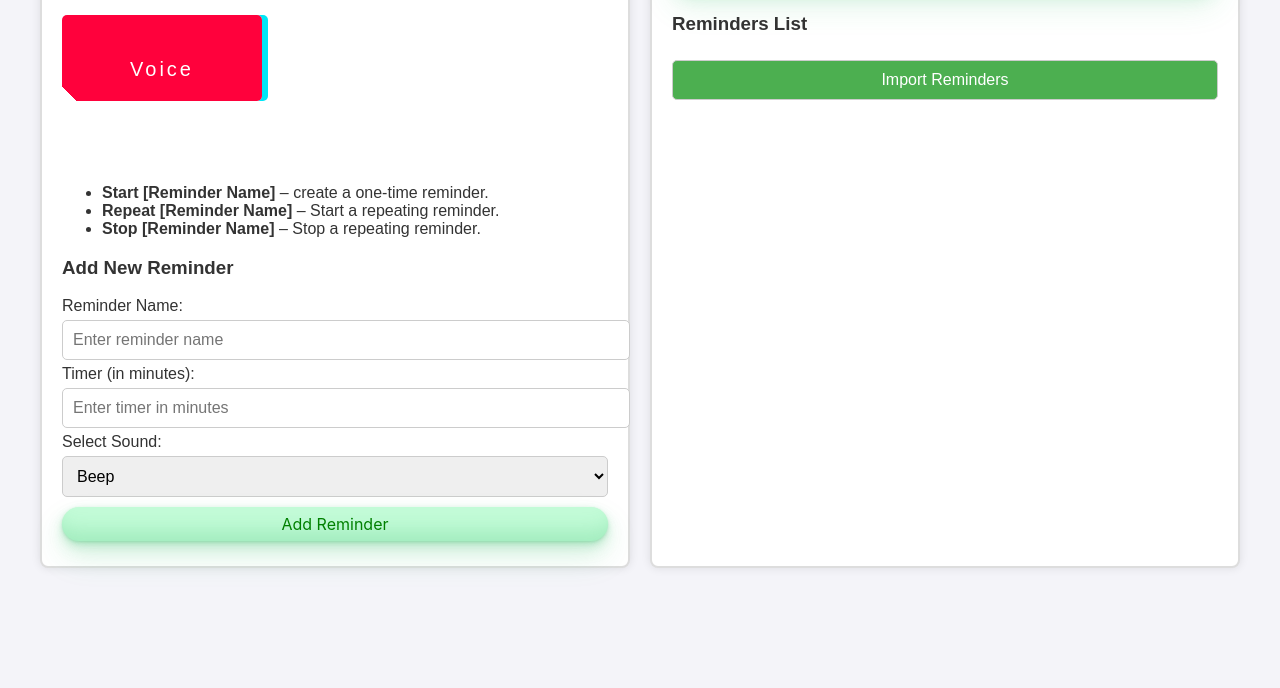
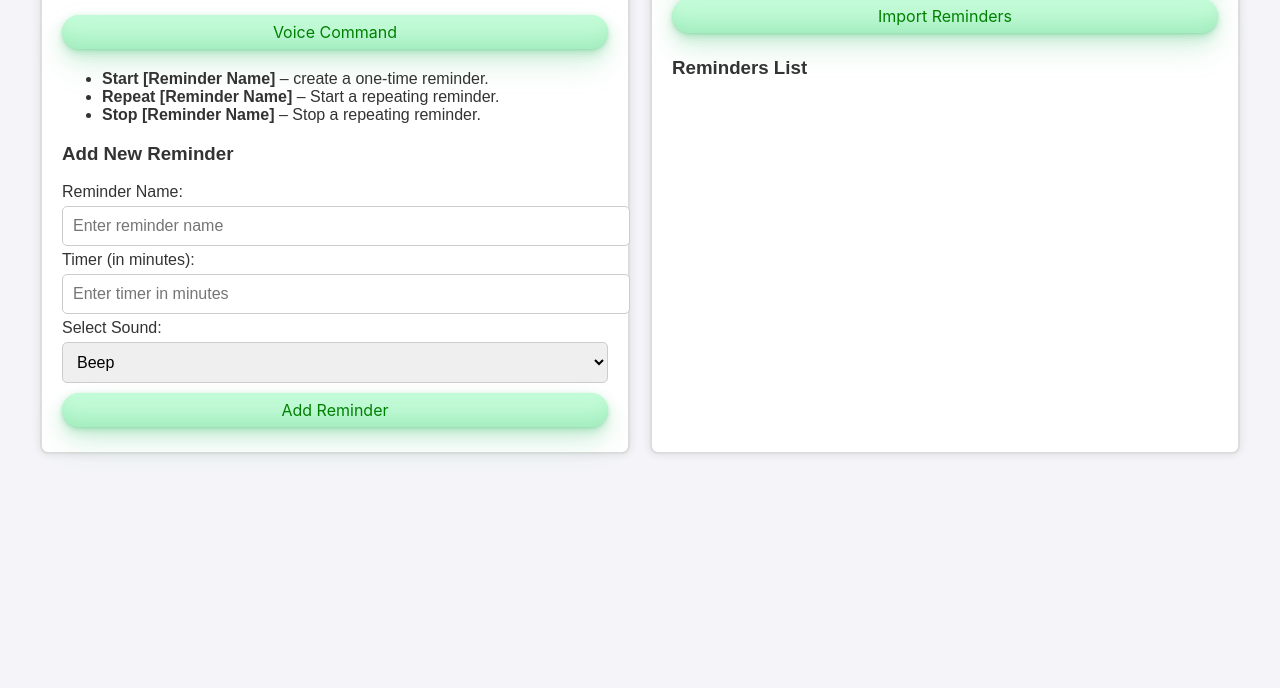
Before and after one commit to om6174/om6174.github.io, a plain HTML site: page index.html in a window 1280 px wide. Shown: the part 112-800 px from the top of the page. Drawn offline with Linux system fonts and the light colour scheme.

Commit message:
Update index.html

```diff
--- a/index.html
+++ b/index.html
@@ -165,107 +165,36 @@
   transform: scale(1.05) rotate(-1deg);
 }
 
-
 /* CSS */
-.button-49,
-.button-49:after {
-  width: 150px;
-  height: 76px;
-  line-height: 78px;
-  font-size: 20px;
-  font-family: 'Bebas Neue', sans-serif;
-  background: linear-gradient(45deg, transparent 5%, #FF013C 5%);
-  border: 0;
-  color: #fff;
-  letter-spacing: 3px;
-  box-shadow: 6px 0px 0px #00E6F6;
-  outline: transparent;
+.button-54 {
+  font-family: "Open Sans", sans-serif;
+  font-size: 16px;
+  letter-spacing: 2px;
+  text-decoration: none;
+  text-transform: uppercase;
+  color: #000;
+  cursor: pointer;
+  border: 3px solid;
+  padding: 0.25em 0.5em;
+  box-shadow: 1px 1px 0px 0px, 2px 2px 0px 0px, 3px 3px 0px 0px, 4px 4px 0px 0px, 5px 5px 0px 0px;
   position: relative;
   user-select: none;
   -webkit-user-select: none;
   touch-action: manipulation;
 }
 
-.button-49:after {
-  --slice-0: inset(50% 50% 50% 50%);
-  --slice-1: inset(80% -6px 0 0);
-  --slice-2: inset(50% -6px 30% 0);
-  --slice-3: inset(10% -6px 85% 0);
-  --slice-4: inset(40% -6px 43% 0);
-  --slice-5: inset(80% -6px 5% 0);
-
-  content: 'ALTERNATE TEXT';
-  display: block;
-  position: absolute;
-  top: 0;
-  left: 0;
-  right: 0;
-  bottom: 0;
-  background: linear-gradient(45deg, transparent 3%, #00E6F6 3%, #00E6F6 5%, #FF013C 5%);
-  text-shadow: -3px -3px 0px #F8F005, 3px 3px 0px #00E6F6;
-  clip-path: var(--slice-0);
+.button-54:active {
+  box-shadow: 0px 0px 0px 0px;
+  top: 5px;
+  left: 5px;
 }
 
-.button-49-active {
-  animation: 1s glitch;
-  animation-timing-function: steps(2, end);
-}
-
-@keyframes glitch {
-  0% {
-    clip-path: var(--slice-1);
-    transform: translate(-20px, -10px);
-  }
-  10% {
-    clip-path: var(--slice-3);
-    transform: translate(10px, 10px);
-  }
-  20% {
-    clip-path: var(--slice-1);
-    transform: translate(-10px, 10px);
-  }
-  30% {
-    clip-path: var(--slice-3);
-    transform: translate(0px, 5px);
-  }
-  40% {
-    clip-path: var(--slice-2);
-    transform: translate(-5px, 0px);
-  }
-  50% {
-    clip-path: var(--slice-3);
-    transform: translate(5px, 0px);
-  }
-  60% {
-    clip-path: var(--slice-4);
-    transform: translate(5px, 10px);
-  }
-  70% {
-    clip-path: var(--slice-2);
-    transform: translate(-10px, 10px);
-  }
-  80% {
-    clip-path: var(--slice-5);
-    transform: translate(20px, -10px);
-  }
-  90% {
-    clip-path: var(--slice-1);
-    transform: translate(-10px, 0px);
-  }
-  100% {
-    clip-path: var(--slice-1);
-    transform: translate(0);
+@media (min-width: 768px) {
+  .button-54 {
+    padding: 0.25em 0.75em;
   }
 }
 
-@media (min-width: 768px) {
-  .button-49,
-  .button-49:after {
-    width: 200px;
-    height: 86px;
-    line-height: 88px;
-  }
-}
     </style>
 </head>
 <body>
@@ -280,7 +209,7 @@
     <div class="container">
         <div class="form-container">
             <h1>Reminder App</h1>
-            <button class="button-49" id="voiceCommandButton" onclick="startListening()">Voice Command</button>
+            <button class="button-33" id="voiceCommandButton" onclick="startListening()">Voice Command</button>
             <ul>
                 <li><strong>Start [Reminder Name]</strong> – create a one-time reminder.</li>
                 <li><strong>Repeat [Reminder Name]</strong> – Start a repeating reminder.</li>
@@ -308,11 +237,12 @@
 
         <div class="reminder-list-container">
                         <button class="button-33" onclick="exportReminders()">Export Reminders</button>
+                        <button class="button-33" onclick="document.getElementById('import-btn').click();">Import Reminders</button>
+
             <input type="file" class="button-33" onchange="importReminders(event)" style="display: none;" />
                         <h3>Reminders List</h3>
 
             <div class="reminder-list" id="reminder-list"></div>
-            <button onclick="document.getElementById('import-btn').click();">Import Reminders</button>
         </div>
     </div>
 
@@ -433,11 +363,11 @@ function startListening() {
                 reminderDiv.innerHTML = `
                     <h3>${reminder.name} - ${reminder.timer} minute(s)</h3>
                     <div class="actions">
-                        <button class="btn start" onclick="startTimer(${index})">Start Timer</button>
-                        <button class="btn edit" onclick="editReminder(${index})">Edit</button>
-                        <button class="btn delete" onclick="deleteReminder(${index})">Delete</button>
-                        <button class="btn loop" onclick="startLoop(${index})">Repeat</button>
-                        <button class="btn end-loop" onclick="endLoop(${index})">End Loop</button>
+                        <button  class="button-54" onclick="startTimer(${index})">Start Timer</button>
+                        <button  class="button-54" onclick="editReminder(${index})">Edit</button>
+                        <button  class="button-54" onclick="deleteReminder(${index})">Delete</button>
+                        <button  class="button-54" onclick="startLoop(${index})">Repeat</button>
+                        <button  class="button-54" onclick="endLoop(${index})">End Loop</button>
                     </div>
                 `;
                 reminderList.appendChild(reminderDiv);
@@ -489,12 +419,10 @@ function startLoop(index) {
     }
 
     const loopId = setInterval(() => {
-        const notification = new Notification(reminder.name, {
-            body: `Hey! It's time to: ${reminder.name}`,
-            icon: "icon.png",
-        });
-        const sound = new Audio(reminder.sound);
-        sound.play();
+            showCustomModal(reminder.name, "Time's up!");
+
+            const sound = new Audio(reminder.sound);
+            sound.play();
     }, reminder.timer * 60000); // Convert minutes to milliseconds
 
     loopIntervals[index] = loopId; // Store loop interval
```
